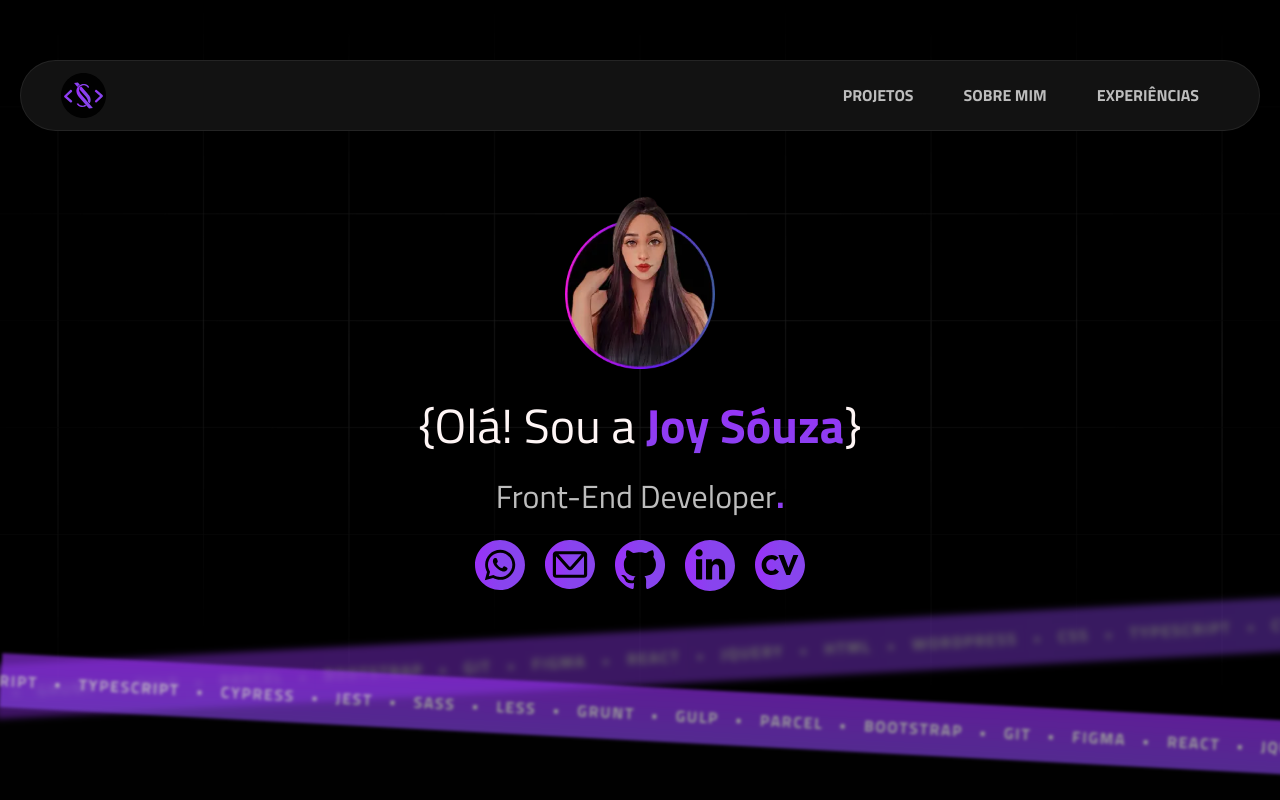
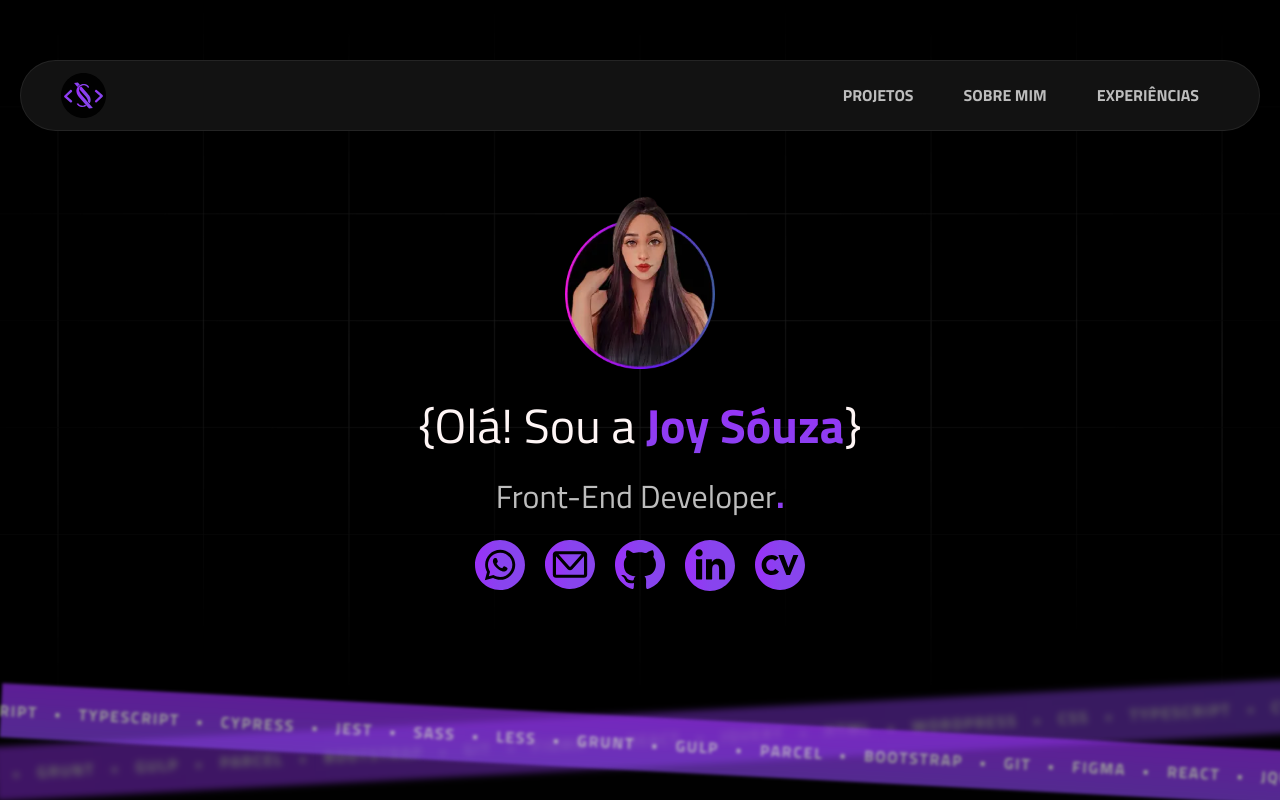
Before and after one commit to jooysoouzaa/portfolio_Joy, a React (Vite) app: page / in a window 1280 px wide. Shown: the top 800 px of the page. Built offline with nearby package versions, Linux system fonts and the light colour scheme.

Commit message:
style: adjust spacing of animated header bands

```diff
--- a/src/components/FaixaAnimada/FaixaAnimadaStyle.js
+++ b/src/components/FaixaAnimada/FaixaAnimadaStyle.js
@@ -17,15 +17,18 @@ export const Faixa = styled.section`
 
 // Faixa1 com gradiente e rotação
 export const Faixa1 = styled.div`
-    background: linear-gradient(#9b30f9,#84e);
+    background: linear-gradient(#9b30f9, #84e);
     transform: rotate(3deg);
     width: 110%;
-    margin-top: -30px;
-    margin-bottom: -6px;
+    margin-bottom: 46px;
     z-index: 2;
     position: relative;
     opacity: 0.6;
     filter: blur(1.6px);
+
+    @media only screen and (max-width: 1023px) {
+        margin-top: -65px;
+    }
 
     @media only screen and (max-width: 767px) {
         margin-top: 30px;
```
